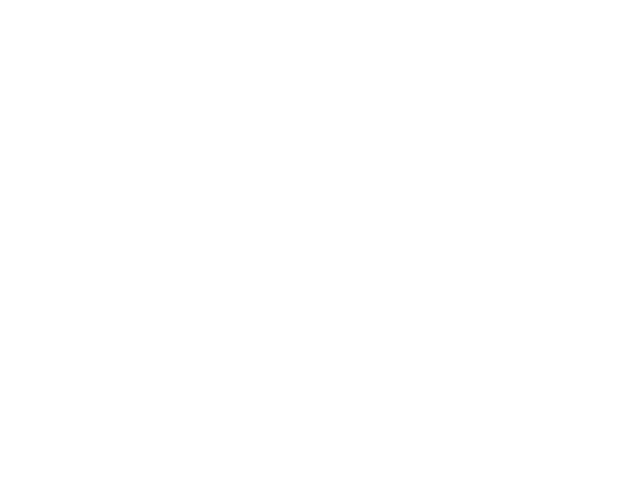
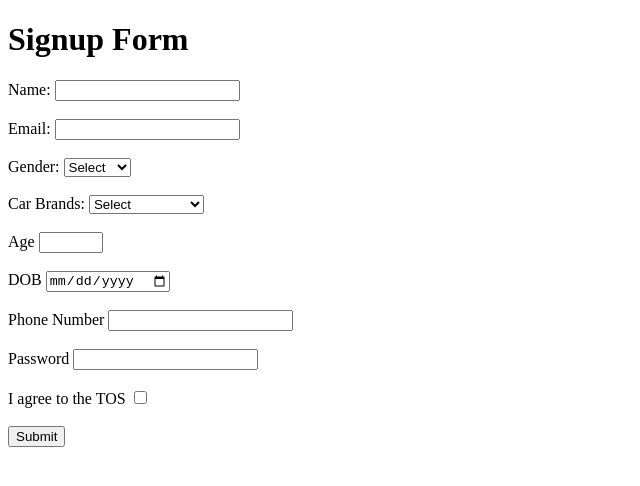
Before and after one commit to acciojob/signup-form-car-Jpfpp12, a website: page main.html in a window 1280 px wide. Shown: the whole page, without its empty margins (0-640 px from the left). Drawn offline with Linux system fonts and the light colour scheme.

Commit message:
created a submission

```diff
--- a/main.html
+++ b/main.html
@@ -8,6 +8,65 @@
 
 <body>
 	<!-- the entire body must be written by student -->
+	<h1>Signup Form</h1>
+<form action="#" method="post">
+    <label for="name">Name:</label>
+    <input type="text" id="name" name="name" minlength="3" maxlength="50" required>
+    <br><br>
+
+    <label for="email">Email:</label>
+    <input type="text" id="email" name="email" required>
+    <br><br>
+
+    <label for="gender">Gender:</label>
+    <select id="gender" name="gender" required>
+        <option value="">Select</option>
+        <option value="male">Male</option>
+        <option value="female">Female</option>
+        <option value="other">Other</option>
+    </select>
+    <br><br>
+
+    <label for="cars">Car Brands:</label>
+    <select id="cars" name="cars" required>
+             <option value="">Select</option>
+        <option value="aston-martin">Aston Martin</option>
+        <option value="audi">Audi</option>
+        <option value="bmw">BMW</option>
+        <option value="bugatti">Bugatti</option>
+        <option value="chevrolet">Chevrolet</option>
+        <option value="ford">Ford</option>
+        <option value="honda">Honda</option>
+        <option value="koenigsegg">Koenigsegg</option>
+        <option value="lamborghini">Lamborghini</option>
+        <option value="mercedes-benz">Mercedes Benz</option>
+        <option value="porsche">Porsche</option>
+        <option value="rolls-royce">Rolls Royce</option>
+        <option value="tata">Tata</option>
+    </select>
+    <br><br>
+	<label for="age">Age</label>
+	<input type="number" id="age" name="age" min="18" max="100" required>
+	<br><br>
+
+	<label for="dob">DOB</label>
+	<input type="date" id="dob" required>
+	<br><br>
+
+	<label for="tel">Phone Number</label>
+	<input type="tel" id="tel" not required>
+	<br><br>
+
+	<label for="password">Password</label>
+	<input type="password" id="password" required>
+	<br><br>
+
+
+	<label for="tos">I agree to the TOS</label>
+	<input type="checkbox" id="tos" required>
+	<br><br>
+    <button type="submit">Submit</button>
+</form>
     <script type="text/javascript" src="./script.js">
 </script>
 
```
